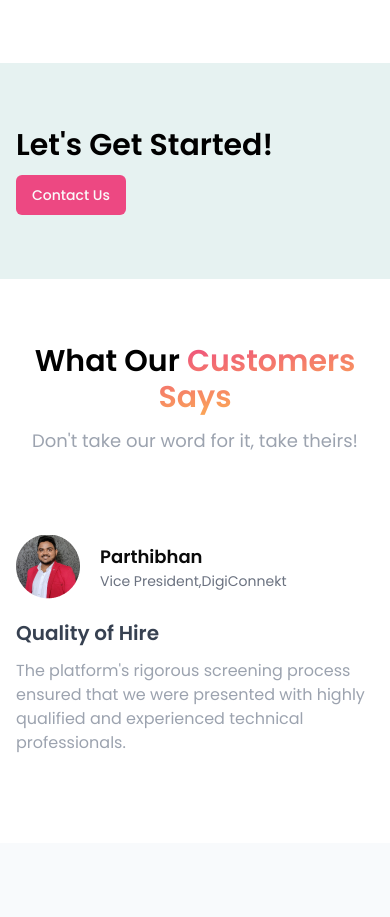
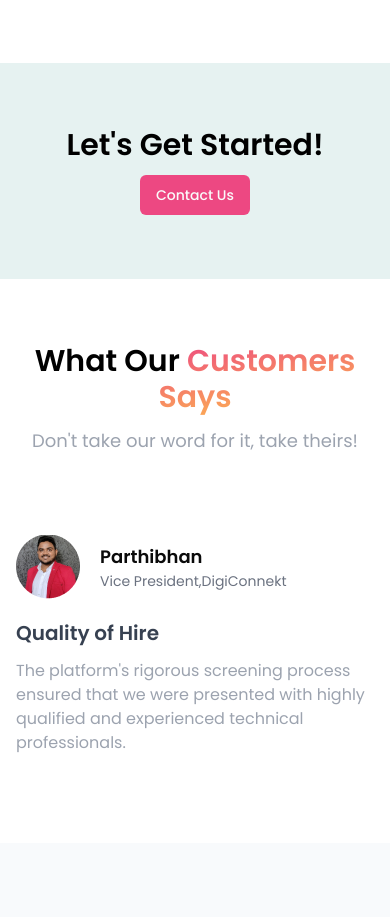
Before and after one commit to Digiconnekt/nanba, a React (Vite) app: page / in a window 390 px wide. Shown: the part 10260-11177 px from the top of the page. Built offline with nearby package versions, Linux system fonts and the light colour scheme.

Commit message:
updated lets get started

```diff
--- a/src/pages/Home/partials/LetsGetStarted.jsx
+++ b/src/pages/Home/partials/LetsGetStarted.jsx
@@ -11,7 +11,7 @@ const LetsGetStarted = () => {
       <section className="bg-[#E6F2F1] overflow-hidden">
         <div className="relative mx-auto max-w-screen-xl px-4 py-16 sm:px-6 sm:py-20 lg:px-8 lg:py-24">
           <motion.div
-            className="max-w-lg"
+            className="md:max-w-md text-center md:text-left"
             variants={fadeInLeft()}
             initial="hidden"
             whileInView="visible"
@@ -27,6 +27,7 @@ const LetsGetStarted = () => {
             <img
               src="../../../../images/home/let-get-started.png"
               alt="Contact Us"
+              className="w-[550px] lg:w-full"
             />
           </figure>
         </div>
```
